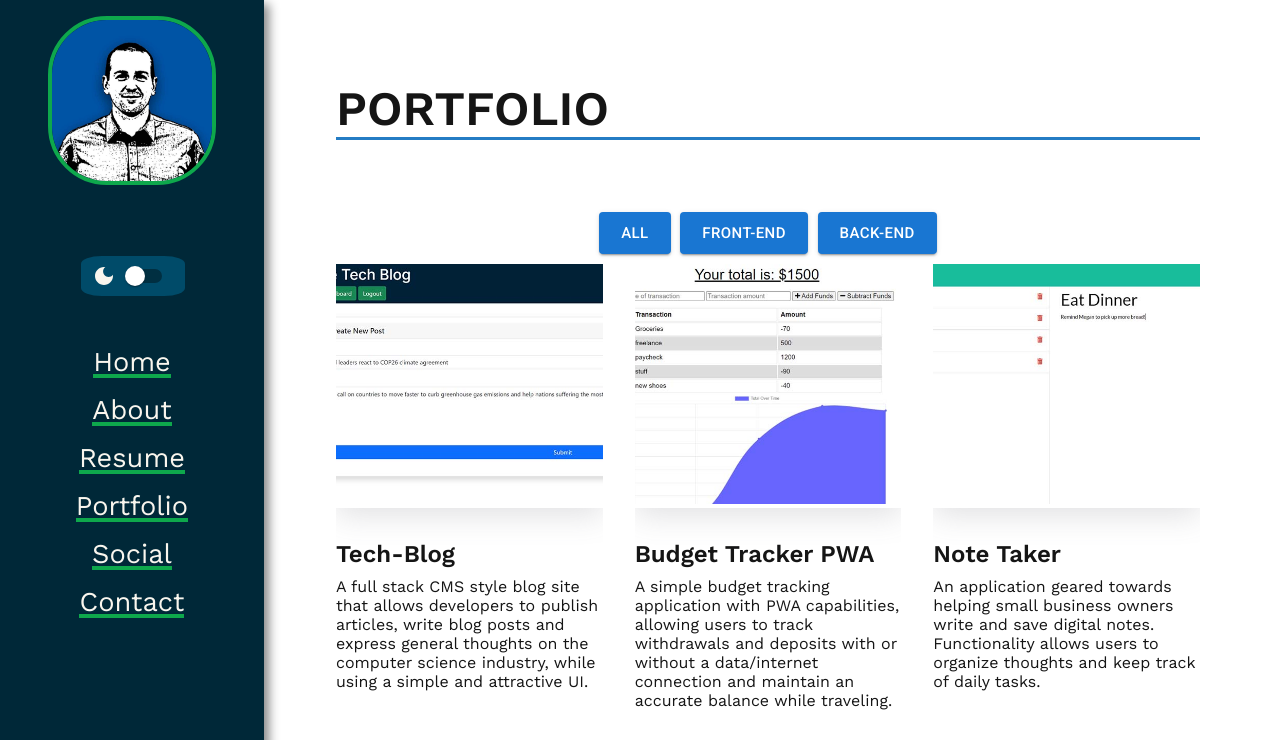
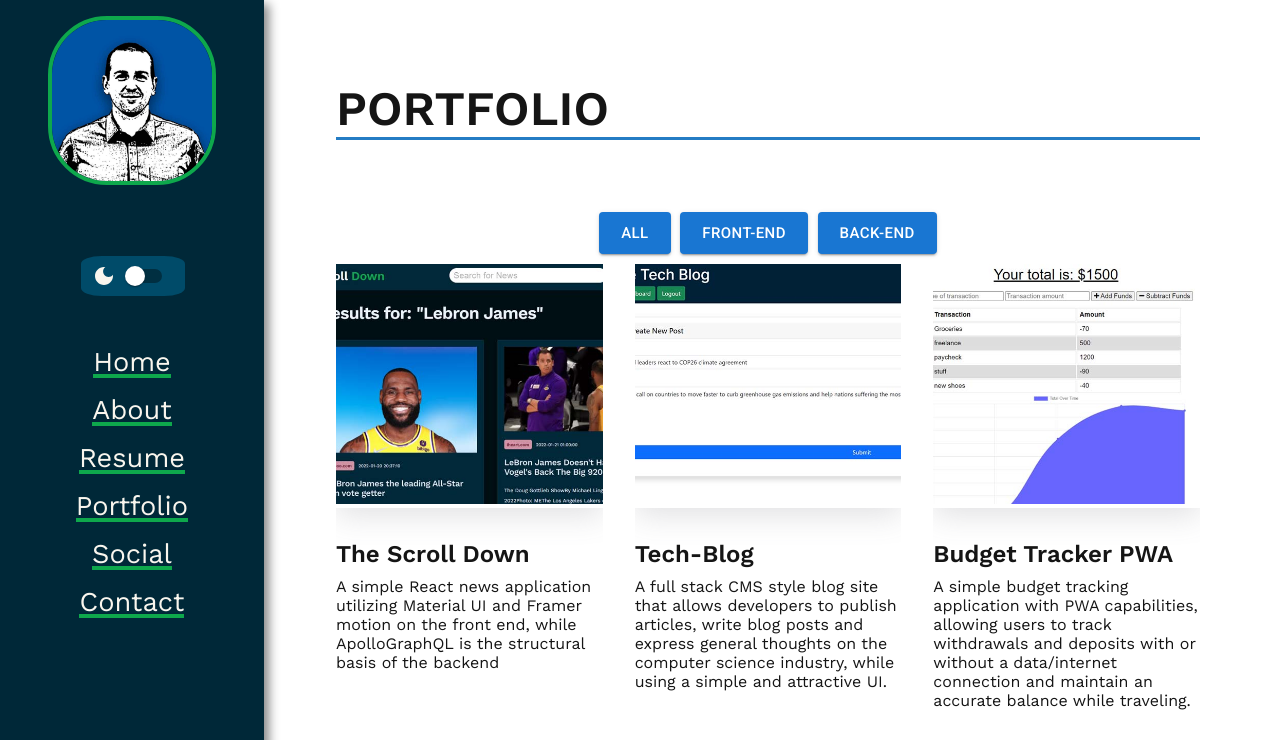
Before and after one commit to willdarkins/portfolio_darkins, a React (Create React App) app: page /portfolio in a window 1280 px wide. Shown: the top 740 px of the page. Built offline with nearby package versions, Linux system fonts and the light colour scheme; a web font is replaced by a local one.

Commit message:
added The Scroll Down to front end projects

```diff
--- a/src/Data/portfolios.js
+++ b/src/Data/portfolios.js
@@ -9,10 +9,20 @@ import socialAPIShell from '../Images/portfolio/socialAPIShell.jpg'
 import teamBuilder from '../Images/portfolio/teamBuilder.jpg'
 import techBlog from '../Images/portfolio/techBlog.jpg'
 import weatherDashboard from '../Images/portfolio/weatherDashboard.jpg'
+import scrollDown from '../Images/portfolio/scrollDown.jpg'
 
 const portfolios = [
     {
         id: 1,
+        category: 'Front-End',
+        image: scrollDown,
+        link1: 'https://github.com/willdarkins/the_scroll_down.git',
+        link2: 'https://the-scroll-down.herokuapp.com/',
+        title: 'The Scroll Down',
+        text: 'A simple React news application utilizing Material UI and Framer motion on the front end, while ApolloGraphQL is the structural basis of the backend'
+    },
+    {
+        id: 2,
         category: 'Front-End',
         image: techBlog,
         link1: 'https://github.com/willdarkins/darkins_tech-blog_wk14.git',
@@ -21,7 +31,7 @@ const portfolios = [
         text: 'A full stack CMS style blog site that allows developers to publish articles, write blog posts and express general thoughts on the computer science industry, while using a simple and attractive UI.'
     },
     {
-        id: 2,
+        id: 3,
         category: 'Front-End',
         image: budgetTracker,
         link1: 'https://github.com/willdarkins/budget-tracker-PWA.git',
@@ -30,7 +40,7 @@ const portfolios = [
         text: 'A simple budget tracking application with PWA capabilities, allowing users to track withdrawals and deposits with or without a data/internet connection and maintain an accurate balance while traveling.'
     },
     {
-        id: 3,
+        id: 4,
         category: 'Front-End',
         image: noteTaker,
         link1: 'https://github.com/willdarkins/Darkins_Note-Taker_WK-11.git',
@@ -39,7 +49,7 @@ const portfolios = [
         text: 'An application geared towards helping small business owners write and save digital notes. Functionality allows users to organize thoughts and keep track of daily tasks.'
     },
     {
-        id: 4,
+        id: 5,
         category: 'Front-End',
         image:  passwordGenerator,
         link1: 'https://github.com/willdarkins/Pass_Generate_WK3_Darkins.git',
@@ -48,7 +58,7 @@ const portfolios = [
         text: 'Random password generator application that produces strong quality and high security.'
     },
     {
-        id: 5,
+        id: 6,
         category: 'Front-End',
         image:  javascriptQuiz,
         link1: 'https://github.com/willdarkins/API-Code-Quiz_WK4_Darkins.git',
@@ -57,7 +67,7 @@ const portfolios = [
         text: 'A timed quiz that testing knowledge of basic vanilla JavaScript concepts, and tracks high scores .'
     },
     {
-        id: 6,
+        id: 7,
         category: 'Front-End',
         image:  weatherDashboard,
         link1: 'https://github.com/willdarkins/Server-Side-APIs_WK6_Darkins.git',
@@ -66,7 +76,7 @@ const portfolios = [
         text: 'A weather tracking application using Accuweather API providing updated forecasts. Stores forecasts via localstorage.'
     },
     {
-        id: 7,
+        id: 8,
         category: 'Back-End',
         image:  socialAPIShell,
         link1: 'https://github.com/willdarkins/Social-Network-API-Shell.git',
@@ -74,7 +84,7 @@ const portfolios = [
         text: 'A versitile social media focused API utilizing the NoSQL database MongoDB to manage large amounts of unstructured data on a daily basis.'
     },
     {
-        id: 8,
+        id: 9,
         category: 'Back-End',
         image:  eCommerceORM,
         link1: 'https://github.com/willdarkins/darkins_orm-e-commerce_wk13.git',
@@ -82,7 +92,7 @@ const portfolios = [
         text: 'Complete backend logic that utilizes latest technologies to improve performance and function of e-commerce applications in an increasingly competitve digital marketplace'
     },
     {
-        id: 9,
+        id: 10,
         category: 'Back-End',
         image:  employeeTracker,
         link1: 'https://github.com/willdarkins/darkins_employee-tracker_wk12.git',
@@ -90,7 +100,7 @@ const portfolios = [
         text: 'A content managment system geared towards helping small business owners view and manage employee data counter to departments, roles, id\'s and salaries.'
     },
     {
-        id: 10,
+        id: 11,
         category: 'Back-End',
         image:  teamBuilder,
         link1: 'https://github.com/willdarkins/Darkins_OOP-Challenge.git',
@@ -98,7 +108,7 @@ const portfolios = [
         text: 'A command line interface focused application allows managers to display basic information about team members.'
     },
     {
-        id: 11,
+        id: 12,
         category: 'Back-End',
         image:  readMeGenerator,
         link1: 'https://github.com/willdarkins/Darkins_README-Generator_WK-9.git',
```
Also changed, not shown: src/Images/portfolio/scrollDown.jpg (added).
